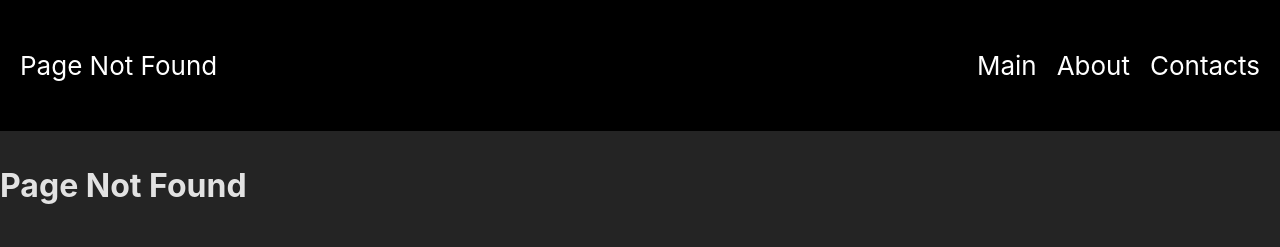
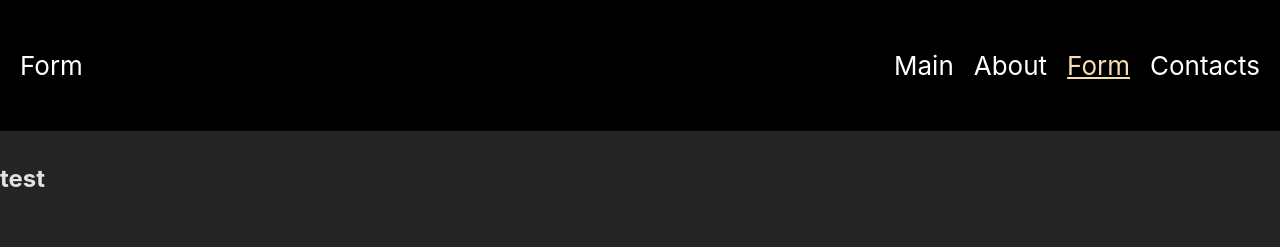
Before and after one commit to AlexGorSer/rss-react, a React (Vite) app: page /form in a window 1280 px wide. Before the commit this address led to /404. Shown: the top 247 px of the page. Built offline with nearby package versions, Linux system fonts and the light colour scheme.

Commit message:
feat: add base rout for Form

```diff
--- a/src/App.tsx
+++ b/src/App.tsx
@@ -4,6 +4,7 @@ import './App.scss';
 import PageNotFound from './components/404/PageNotFound';
 import MainLayout from './components/layout/MainLayout';
 import Main from './components/Main/Main';
+import Form from './components/Form/Form';
 
 class App extends React.Component {
   render(): React.ReactNode {
@@ -14,6 +15,7 @@ class App extends React.Component {
             <Route index element={<Main />} />
             <Route path="about" element={<div className="container">About</div>} />
             <Route path="contacts" element={<div className="container">Contacts</div>} />
+            <Route path="form" element={<Form />} />
             <Route path="404" element={<PageNotFound />} />
             <Route path="*" element={<Navigate to="/404" replace />} />
           </Route>
--- /dev/null
+++ b/src/components/Form/Form.tsx
@@ -0,0 +1,31 @@
+import React from 'react';
+
+interface ITest {
+  cardArray: string[];
+}
+
+class Form extends React.Component {
+  state: ITest = {
+    cardArray: ['test'],
+  };
+  formRef: React.RefObject<HTMLFormElement> = React.createRef();
+  componentDidMount() {
+    console.log(this.formRef);
+  }
+  render(): React.ReactNode {
+    return (
+      <section className="form container">
+        <div className="form__container">
+          <form ref={this.formRef}></form>
+        </div>
+        <div className="form-cards__container">
+          {this.state.cardArray.map((elem, index) => (
+            <h1 key={index}>{elem}</h1>
+          ))}
+        </div>
+      </section>
+    );
+  }
+}
+
+export default Form;
--- a/src/components/Header/Header.tsx
+++ b/src/components/Header/Header.tsx
@@ -19,6 +19,9 @@ class Header extends React.Component {
           <NavLink to={'/about'} className={({ isActive }) => this.handleActiveLink(isActive)}>
             About
           </NavLink>
+          <NavLink to={'/form'} className={({ isActive }) => this.handleActiveLink(isActive)}>
+            Form
+          </NavLink>
           <NavLink to={'/contacts'} className={({ isActive }) => this.handleActiveLink(isActive)}>
             Contacts
           </NavLink>
--- a/src/components/Header/Location.tsx
+++ b/src/components/Header/Location.tsx
@@ -10,6 +10,8 @@ const Location = (props: WithRouterProps) => {
         return 'Main';
       case '/about':
         return 'About';
+      case '/form':
+        return 'Form';
       case '/contacts':
         return 'Contacts';
       default:
```
Also changed, not shown: src/components/Form/Form.scss (added), 1 other file (tests, documents, lock files or other folders).
